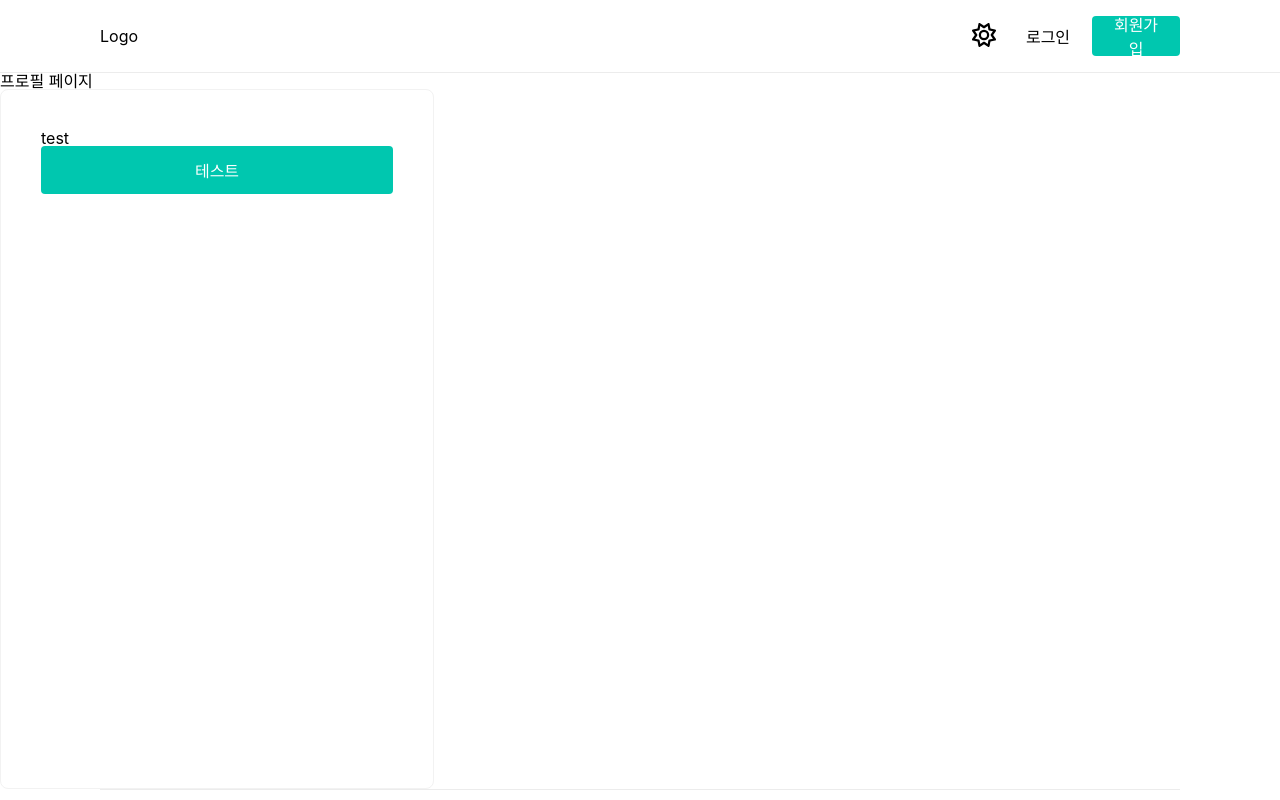
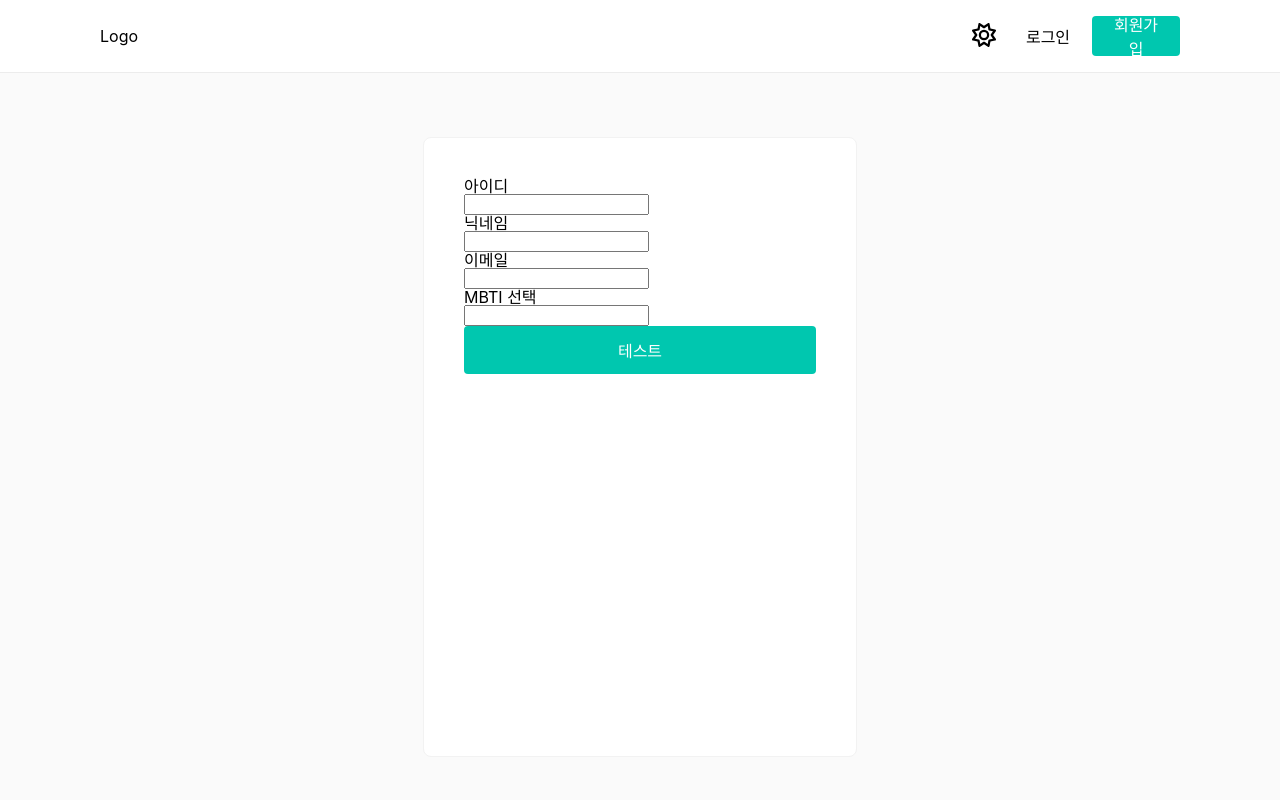
Before and after one commit to Sassy-Project/front-mbti-chat, a React (Create React App) app: page /users in a window 1280 px wide. Shown: the top 800 px of the page. Built offline with nearby package versions, Linux system fonts and the light colour scheme.

Commit message:
feat: Create input component

```diff
--- a/src/components/ProfileForm/index.tsx
+++ b/src/components/ProfileForm/index.tsx
@@ -1,4 +1,5 @@
 import Button from '../styled-components/Button';
+import Input from '../styled-components/Input';
 import './style.scss';
 
 const ProfileForm = () => {
@@ -8,7 +9,14 @@ const ProfileForm = () => {
 
   return (
     <div className='ProfileForm'>
-      <div>test</div>
+      <form>아이디</form>
+      <Input type='text' isFocused />
+      <form>닉네임</form>
+      <Input type='text' isFocused />
+      <form>이메일</form>
+      <Input type='text' isFocused />
+      <form>MBTI 선택</form>
+      <Input type='text' isFocused />
       <Button text='테스트' onClick={onClickEvent} />
     </div>
   );
--- /dev/null
+++ b/src/components/styled-components/Input.tsx
@@ -0,0 +1,34 @@
+import { useState, useEffect } from 'react';
+import styled from 'styled-components';
+
+interface InputProps {
+  hasError?: boolean;
+  isFocused?: boolean;
+  type?: string;
+}
+
+const Input = styled.input<InputProps>`
+  input {
+    height: 48px;
+    padding: 0 10px;
+    border-radius: 5px;
+    border: 1px solid #d9d9d9;
+    font-size: 14px;
+    &.BasicInput__error--input {
+      border: 1px solid #bf0b0b;
+    }
+  }
+
+  &__error {
+    font-size: 14px;
+    color: #bf0b0b;
+  }
+
+  ${(props) =>
+    props.type === 'number' &&
+    `
+    /* Add specific styles for number input */
+  `}
+`;
+
+export default Input;
--- a/src/pages/ProfilePage/index.tsx
+++ b/src/pages/ProfilePage/index.tsx
@@ -4,7 +4,6 @@ import './style.scss';
 const ProfilePage = () => {
   return (
     <div className='ProfilePage'>
-      <h2>프로필 페이지</h2>
       <ProfileForm />
     </div>
   );
--- a/src/pages/ProfilePage/style.scss
+++ b/src/pages/ProfilePage/style.scss
@@ -0,0 +1,19 @@
+.ProfilePage {
+  position: relative;
+  display: flex;
+  flex-direction: column;
+  padding: 4rem 0;
+  height: 620px;
+  justify-content: center;
+  align-items: center;
+  margin: auto;
+  background-color: #fafafa;
+  h2 {
+    text-align: center;
+    margin-bottom: 2.5rem;
+    font-weight: 500;
+    font-size: 2.125rem;
+    line-height: normal;
+    letter-spacing: normal;
+  }
+}
```
